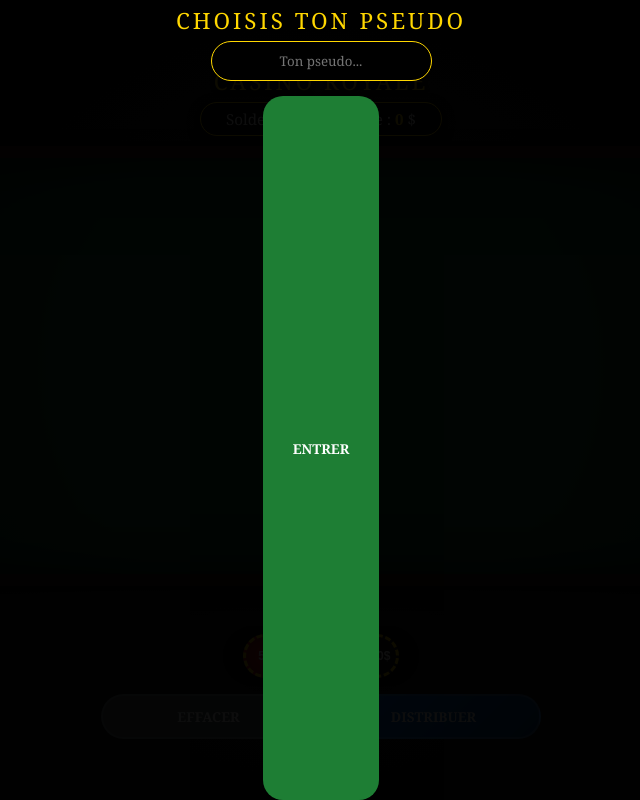
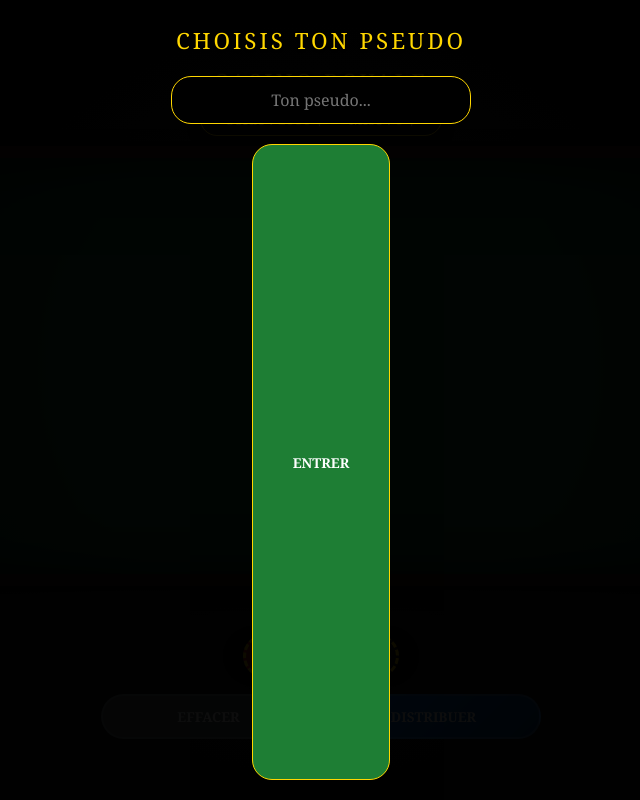
Before and after one commit to cylienlison-dev/blackjack, a website: page multi.html in a window 1280 px wide. Shown: the whole page, without its empty margins (319-959 px from the left). Drawn offline with nearby package versions, Linux system fonts and the light colour scheme; no server answers.

Commit message:
Update multi.html

```diff
--- a/multi.html
+++ b/multi.html
@@ -8,7 +8,12 @@
     <style>
         * { box-sizing: border-box; margin: 0; padding: 0; font-family: 'Georgia', serif; }
         body { background: radial-gradient(circle, #1a1a1a 0%, #0a0a0a 100%); color: white; display: flex; flex-direction: column; align-items: center; justify-content: center; min-height: 100vh; padding: 10px; overflow-x: hidden; }
-        .login-screen { position:fixed; top:0; left:0; width:100%; height:100%; background:rgba(0,0,0,0.95); z-index:100; display:flex; flex-direction:column; align-items:center; justify-content:center; }
+
+        /* Correction de la fenêtre de connexion */
+        .login-screen { position:fixed; top:0; left:0; width:100%; height:100%; background:rgba(0,0,0,0.95); z-index:100; display:flex; flex-direction:column; align-items:center; justify-content:center; padding: 20px; }
+        #username-input { width: 100%; max-width: 300px; padding: 12px; border-radius: 20px; border: 1px solid #ffd700; background: #000; color: #fff; text-align: center; margin-bottom: 20px; font-size: 1rem; }
+        .join-btn { padding: 12px 40px; background: #1e7e34; border: 1px solid #ffd700; color: white; border-radius: 20px; cursor: pointer; font-weight: bold; text-transform: uppercase; }
+
         .home-btn { position: absolute; top: 15px; left: 15px; background: rgba(255, 255, 255, 0.1); color: white; padding: 8px 12px; border-radius: 50%; text-decoration: none; font-size: 1.2rem; border: 1px solid #ffd700; z-index: 10; transition: 0.3s; }
         .home-btn:hover { background: rgba(255, 255, 255, 0.2); }
         h1 { margin: 5px 0; font-size: 1.4rem; color: #ffd700; text-shadow: 0px 2px 4px rgba(0,0,0,0.8); text-align: center; font-weight: normal; letter-spacing: 3px; }
@@ -20,7 +25,6 @@
         .player-spot { display: flex; flex-direction: column; align-items: center; gap: 4px; background: rgba(0,0,0,0.4); padding: 6px; border-radius: 8px; border: 1px solid rgba(255, 215, 0, 0.1); flex: 1; max-width: 140px; min-width: 85px; position: relative; }
         .player-spot.current-user { border-color: #ffd700; background: rgba(255, 215, 0, 0.08); }
         .zone-title { font-size: 0.7rem; font-weight: bold; text-transform: uppercase; letter-spacing: 1px; color: rgba(255, 215, 0, 0.9); text-shadow: 1px 1px 2px rgba(0,0,0,0.6); text-align: center; }
-        .score { background: rgba(0,0,0,0.85); padding: 1px 6px; border-radius: 20px; font-weight: bold; font-size: 0.7rem; color: #fff; border: 1px solid #ffd700; }
         .token { width: 44px; height: 44px; border-radius: 50%; border: 3px dashed #fff; display: flex; align-items: center; justify-content: center; font-size: 0.75rem; font-weight: bold; color: white; cursor: pointer; box-shadow: 0 4px 8px rgba(0,0,0,0.6), inset 0 0 8px rgba(0,0,0,0.4); font-family: 'Arial', sans-serif; user-select: none; transition: transform 0.1s; }
         .token:active { transform: scale(0.9); }
         .token-5 { background: #cc2424; border-color: #ffd700; }
@@ -31,13 +35,11 @@
         button { flex: 1; padding: 11px; font-size: 0.85rem; font-weight: bold; text-transform: uppercase; border: 2px solid rgba(255,255,255,0.2); border-radius: 30px; cursor: pointer; color: white; transition: all 0.2s; }
         #btn-deal { background: linear-gradient(135deg, #007bff 0%, #004085 100%); }
         #btn-clear { background: #5a6268; }
-        input { padding: 10px; border-radius: 20px; border: 1px solid #ffd700; background: #000; color: #fff; text-align: center; margin-bottom: 15px; }
-        .join-btn { padding: 10px 30px; background: #1e7e34; border: none; color: white; border-radius: 20px; cursor: pointer; font-weight: bold; }
     </style>
 </head>
 <body>
     <div id="login-screen" class="login-screen">
-        <h1>CHOISIS TON PSEUDO</h1>
+        <h1 style="margin-bottom: 20px;">CHOISIS TON PSEUDO</h1>
         <input type="text" id="username-input" placeholder="Ton pseudo..." maxlength="10">
         <button class="join-btn" onclick="joinGame()">ENTRER</button>
     </div>
@@ -77,7 +79,7 @@
             Object.values(state.players).forEach(p => {
                 const isMe = p.id === myId;
                 if(isMe) { document.getElementById('balance-val').innerText = p.balance; document.getElementById('bet-val').innerText = p.bet; }
-                pBox.innerHTML += `<div class="player-spot ${isMe ? 'current-user' : ''}"><div class="zone-title">${p.name}</div><div>${p.score}</div><div style="color:#ffd700">${isMe ? p.bet+'$' : '***'}</div></div>`;
+                pBox.innerHTML += `<div class="player-spot ${isMe ? 'current-user' : ''}"><div class="zone-title">${p.name}</div><div style="margin-top:5px">${p.score}</div><div style="color:#ffd700">${isMe ? p.bet+'$' : '***'}</div></div>`;
             });
         });
         function sendBet(a) { socket.emit('placeBet', a); }
```
